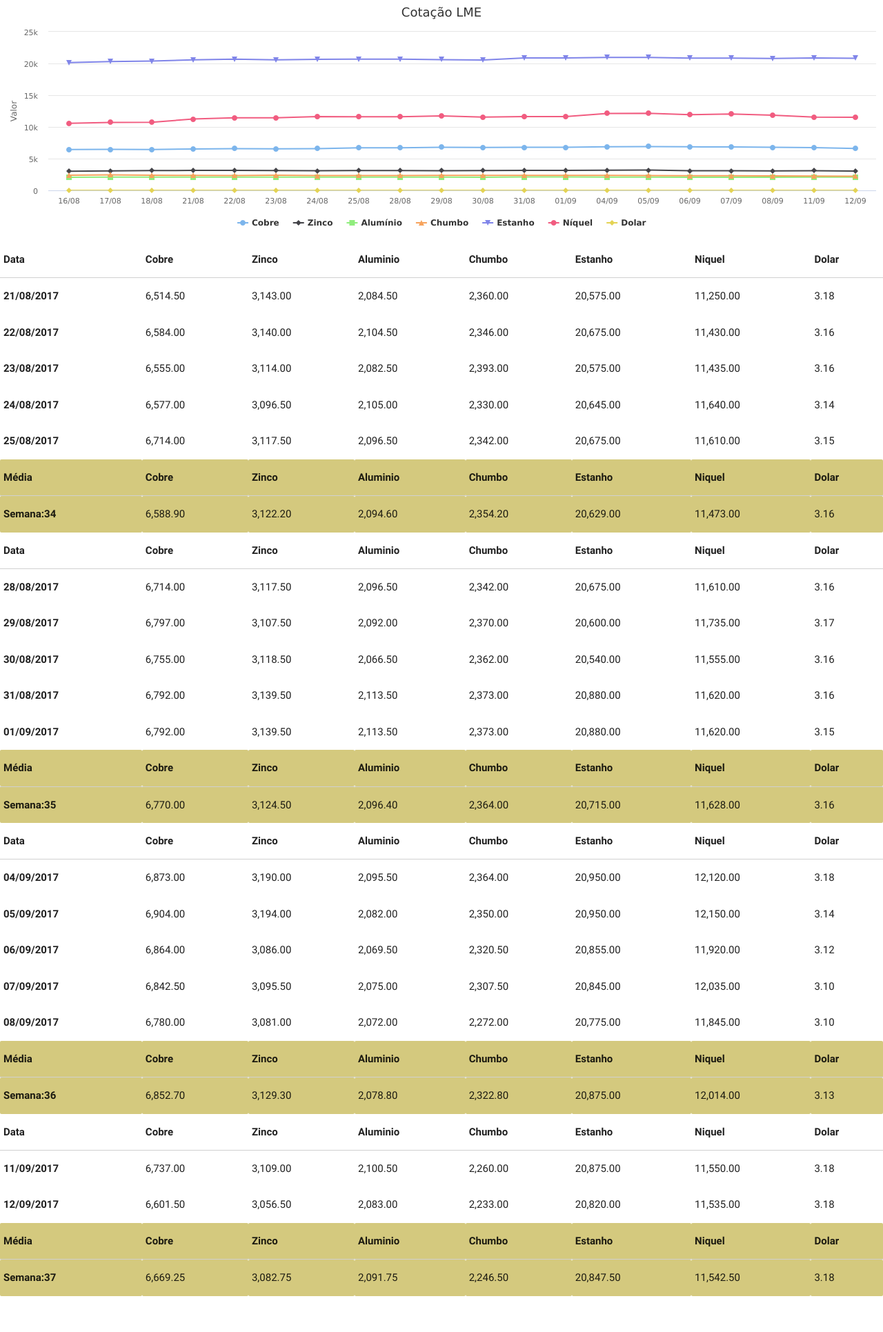
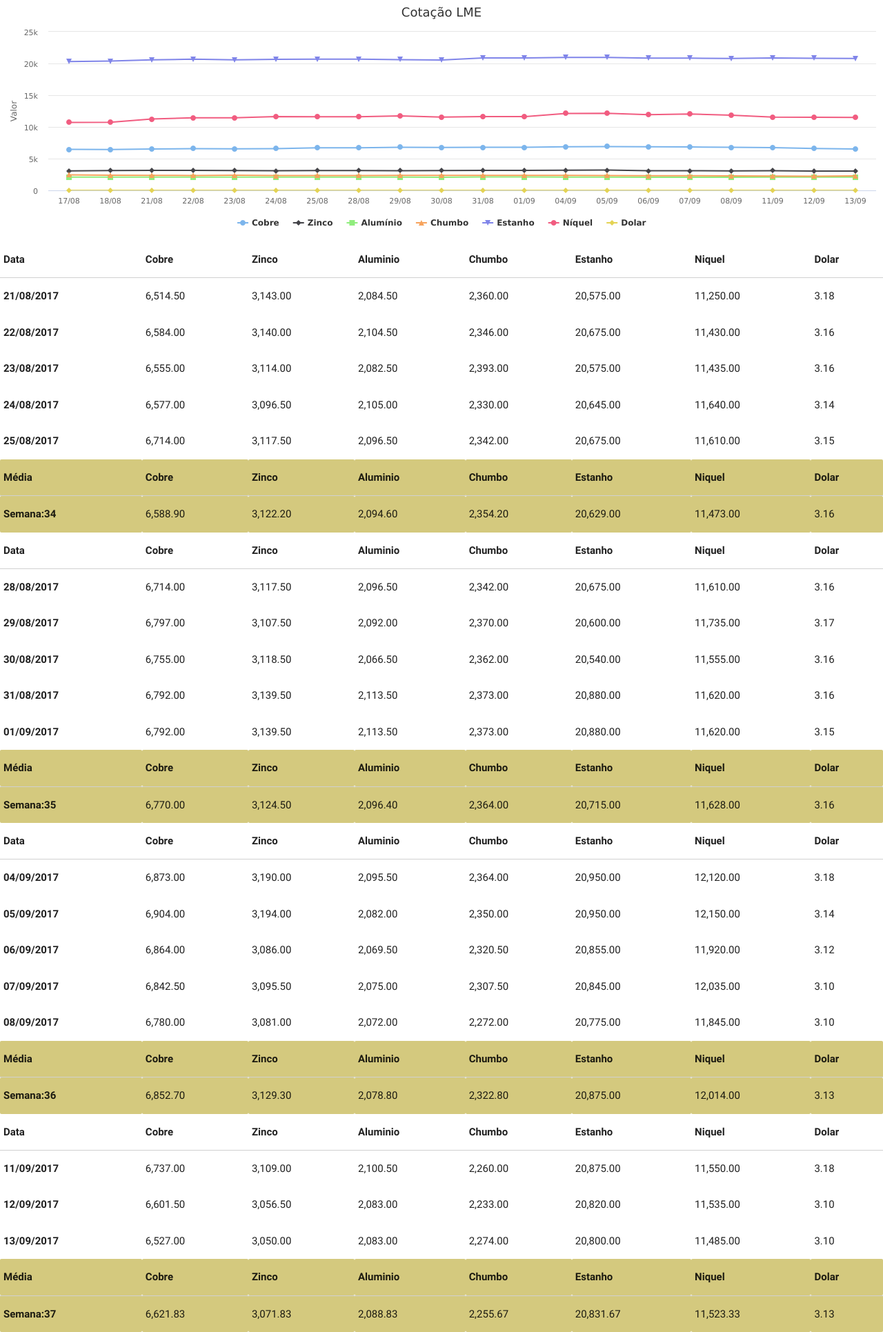
Before and after one commit to tiagocordeiro/flask-lme-chart, a Flask app: page /lme/dashboard in a window 1280 px wide. Shown: the whole page at 69% size. Before the commit the page ends 1879 px from the top, so only its background shows below. Run offline with Flask 2, Linux system fonts and the light colour scheme; some libraries are stand-ins or nearby versions.

Commit message:
Cotação Atualizada

```diff
--- a/static/cotacao-atual.csv
+++ b/static/cotacao-atual.csv
@@ -1,5 +1,4 @@
 Date,Cobre,Zinco,Aluminio,Chumbo,Estanho,Niquel,Dolar
-2017-08-16,6433.0,3010.0,2075.0,2395.0,20125.0,10560.0,3.1675999164581
 2017-08-17,6460.0,3084.0,2095.5,2457.0,20300.0,10710.0,3.1514000892639
 2017-08-18,6453.0,3117.0,2104.5,2389.0,20375.0,10730.0,3.1733000278473
 2017-08-21,6514.5,3143.0,2084.5,2360.0,20575.0,11250.0,3.1777000427246
@@ -18,4 +17,5 @@ Date,Cobre,Zinco,Aluminio,Chumbo,Estanho,Niquel,Dolar
 2017-09-07,6842.5,3095.5,2075.0,2307.5,20845.0,12035.0,3.0978999137878
 2017-09-08,6780.0,3081.0,2072.0,2272.0,20775.0,11845.0,3.0975999832153
 2017-09-11,6737.0,3109.0,2100.5,2260.0,20875.0,11550.0,3.1777000427246
-2017-09-12,6601.5,3056.5,2083.0,2233.0,20820.0,11535.0,
+2017-09-12,6601.5,3056.5,2083.0,2233.0,20820.0,11535.0,3.0996999740601
+2017-09-13,6527.0,3050.0,2083.0,2274.0,20800.0,11485.0,
--- a/templates/mesclado.html
+++ b/templates/mesclado.html
@@ -739,7 +739,33 @@
     11,535.00
    </td>
    <td>
-    3.18
+    3.10
+   </td>
+  </tr>
+  <tr>
+   <th>
+    13/09/2017
+   </th>
+   <td>
+    6,527.00
+   </td>
+   <td>
+    3,050.00
+   </td>
+   <td>
+    2,083.00
+   </td>
+   <td>
+    2,274.00
+   </td>
+   <td>
+    20,800.00
+   </td>
+   <td>
+    11,485.00
+   </td>
+   <td>
+    3.10
    </td>
   </tr>
  </tbody>
@@ -777,25 +803,25 @@
     Semana:37
    </th>
    <td>
-    6,669.25
+    6,621.83
    </td>
    <td>
-    3,082.75
+    3,071.83
    </td>
    <td>
-    2,091.75
+    2,088.83
    </td>
    <td>
-    2,246.50
+    2,255.67
    </td>
    <td>
-    20,847.50
+    20,831.67
    </td>
    <td>
-    11,542.50
+    11,523.33
    </td>
    <td>
-    3.18
+    3.13
    </td>
   </tr>
  </tbody>
```
Also changed, not shown: static/todo-periodo.csv.
